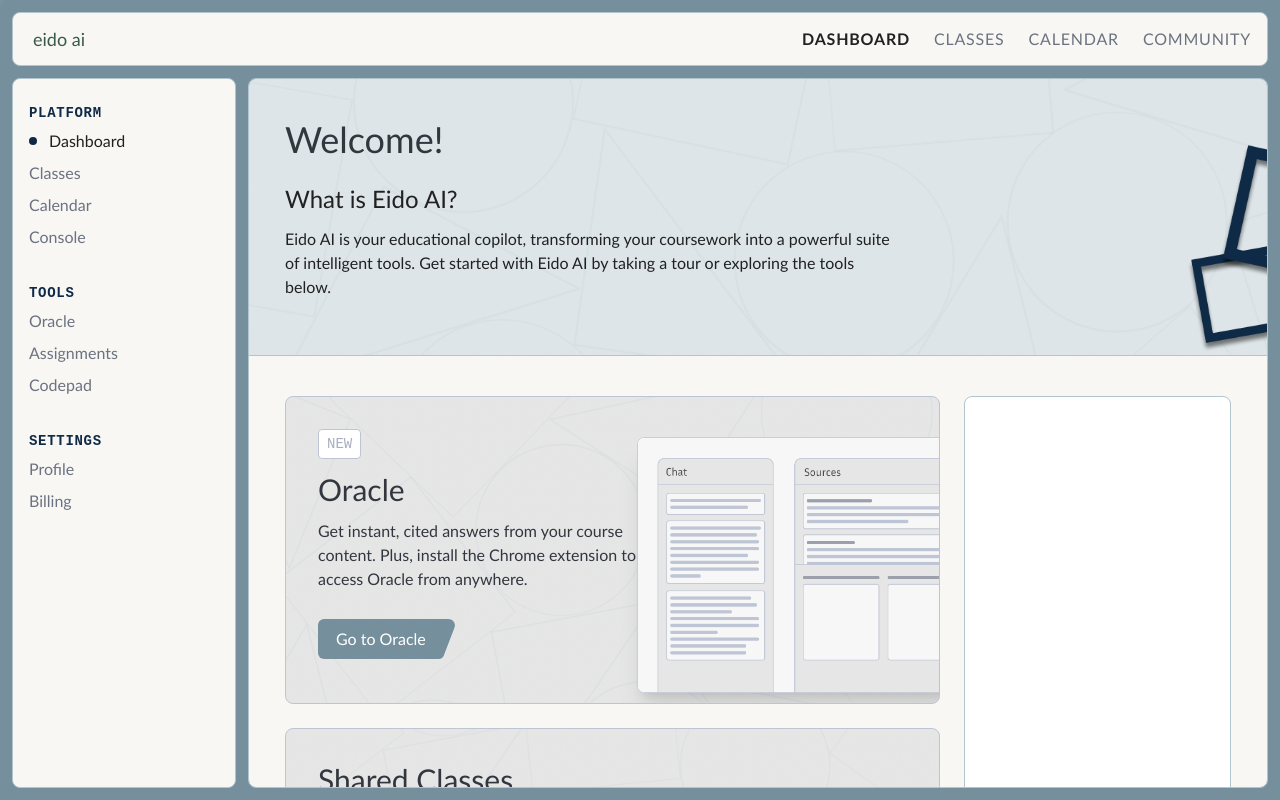
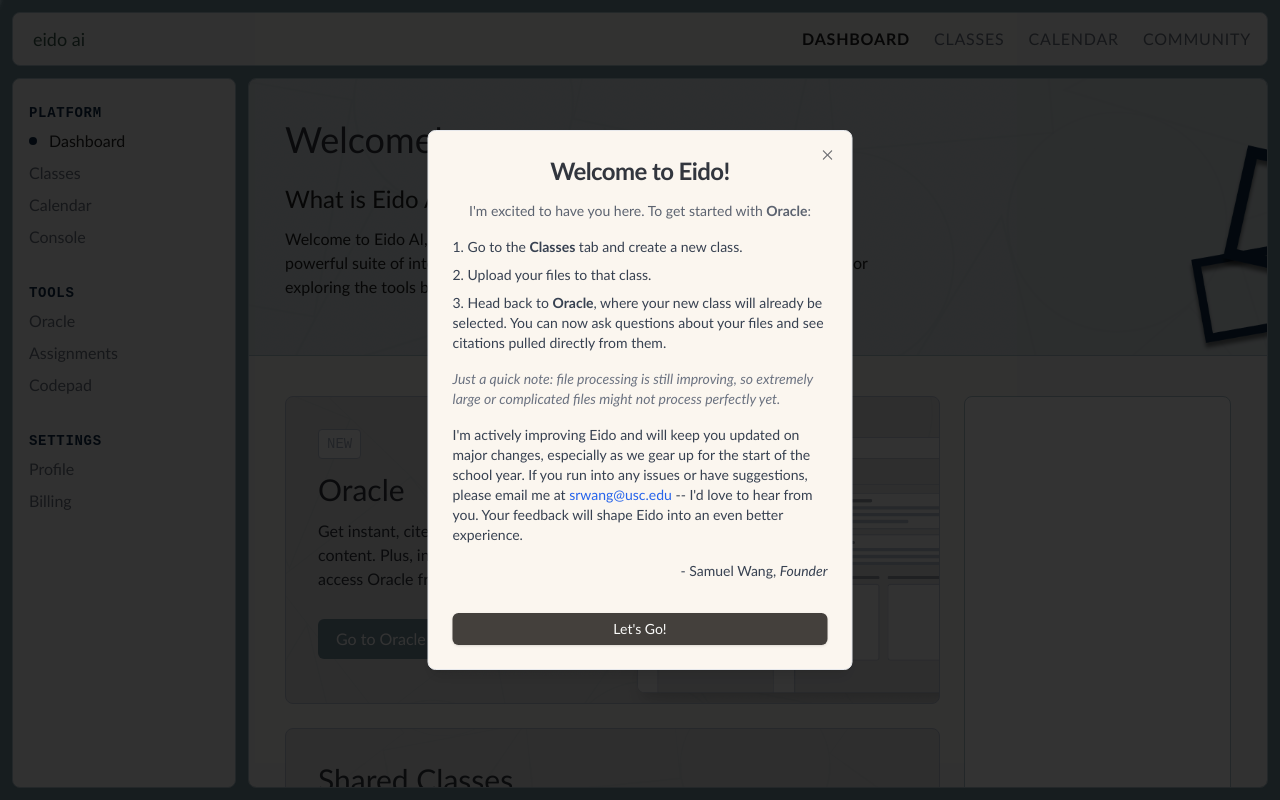
Before and after one commit to SamuelrSun/eido-ai, a React (Vite) app: page / in a window 1280 px wide. Built offline with nearby package versions, Linux system fonts and the light colour scheme.

Commit message:
tutorial

```diff
--- a/src/components/dashboard/WelcomeBanner.tsx
+++ b/src/components/dashboard/WelcomeBanner.tsx
@@ -5,9 +5,10 @@ import type { User } from '@supabase/supabase-js';
 interface WelcomeBannerProps {
   user: User | null;
   profile: { full_name: string | null } | null;
+  onTutorialClick: () => void;
 }
 
-export const WelcomeBanner: React.FC<WelcomeBannerProps> = ({ user, profile }) => {
+export const WelcomeBanner: React.FC<WelcomeBannerProps> = ({ user, profile, onTutorialClick }) => {
   const welcomeName = user ? profile?.full_name?.split(' ')[0] || user.email?.split('@')[0] || 'User' : '';
 
   return (
@@ -19,7 +20,18 @@ export const WelcomeBanner: React.FC<WelcomeBannerProps> = ({ user, profile }) =
           </p>
           <h1 className="text-h5-m lg:text-h4 font-variable font-[420] mb-3 text-volcanic-900">What is Eido AI?</h1>
           <p className="text-p font-body pb-6 text-volcanic-900 md:pb-10">
-          Eido AI is your educational copilot, transforming your coursework into a powerful suite of intelligent tools. Get started with Eido AI by taking a tour or exploring the tools below.
+            Welcome to Eido AI, the educational copilot transforming your coursework into a powerful suite of intelligent tools. Get started with Eido AI by{" "}
+            <a
+              href="#"
+              onClick={(e) => {
+                e.preventDefault();
+                onTutorialClick();
+              }}
+              className="underline"
+            >
+              visiting the tutorial
+            </a>
+            {" "}or exploring the tools below.
           </p>
         </div>
         <div className="hidden items-end md:flex md:w-1/3">
--- /dev/null
+++ b/src/components/dashboard/WelcomePopup.tsx
@@ -0,0 +1,52 @@
+// src/components/dashboard/WelcomePopup.tsx
+import React from 'react';
+import {
+  Dialog,
+  DialogContent,
+  DialogDescription,
+  DialogHeader,
+  DialogTitle,
+} from "@/components/ui/dialog";
+import { Button } from "@/components/ui/button";
+import { Link } from "react-router-dom";
+
+interface WelcomePopupProps {
+  isOpen: boolean;
+  onClose: () => void;
+}
+
+export const WelcomePopup: React.FC<WelcomePopupProps> = ({ isOpen, onClose }) => {
+  return (
+    <Dialog open={isOpen} onOpenChange={onClose}>
+      <DialogContent className="sm:max-w-[425px]">
+        <DialogHeader>
+          <DialogTitle className="text-center text-2xl font-bold">Welcome to Eido!</DialogTitle>
+          <DialogDescription className="text-center pt-2">
+            I'm excited to have you here. To get started with <strong>Oracle</strong>:
+          </DialogDescription>
+        </DialogHeader>
+        <div className="space-y-4 text-sm text-gray-700">
+          <ol className="list-decimal list-inside space-y-2">
+            <li>Go to the <strong>Classes</strong> tab and create a new class.</li>
+            <li>Upload your files to that class.</li>
+            <li>Head back to <strong>Oracle</strong>, where your new class will already be selected. You can now ask questions about your files and see citations pulled directly from them.</li>
+          </ol>
+          <p className="italic text-gray-500">
+            Just a quick note: file processing is still improving, so extremely large or complicated files might not process perfectly yet.
+          </p>
+          <p>
+            I'm actively improving Eido and will keep you updated on major changes, especially as we gear up for the start of the school year. If you run into any issues or have suggestions, please email me at <a href="mailto:srwang@usc.edu" className="text-blue-600 hover:underline">srwang@usc.edu</a> -- I'd love to hear from you. Your feedback will shape Eido into an even better experience.
+          </p>
+          <p className="text-right">
+            - Samuel Wang, <em>Founder</em>
+          </p>
+        </div>
+        <div className="flex justify-center pt-4">
+          <Button onClick={onClose} className="w-full">
+            Let's Go!
+          </Button>
+        </div>
+      </DialogContent>
+    </Dialog>
+  );
+};
--- a/src/pages/DashboardPage.tsx
+++ b/src/pages/DashboardPage.tsx
@@ -8,7 +8,8 @@ import { WelcomeBanner } from '@/components/dashboard/WelcomeBanner';
 import { OracleCard } from '@/components/dashboard/OracleCard';
 import { DashboardCalendar } from '@/components/dashboard/DashboardCalendar';
 import { DashboardSidebar } from '@/components/dashboard/DashboardSidebar';
-import { SharedClassesCard } from '@/components/dashboard/SharedClassesCard'; // <-- IMPORT THE NEW CARD
+import { SharedClassesCard } from '@/components/dashboard/SharedClassesCard';
+import { WelcomePopup } from '@/components/dashboard/WelcomePopup';
 
 const Footer = () => (
   <footer className="w-full px-4 py-6 md:px-9 lg:px-10 border-t border-marble-400 bg-marble-100 flex-shrink-0">
@@ -26,6 +27,7 @@ const DashboardPage = () => {
   const [user, setUser] = useState<User | null>(null);
   const [profile, setProfile] = useState<{ full_name: string | null } | null>(null);
   const { loadPage, loader } = usePageLoader();
+  const [isWelcomePopupOpen, setIsWelcomePopupOpen] = useState(false);
 
   useEffect(() => {
     if (loader) {
@@ -35,6 +37,13 @@ const DashboardPage = () => {
     const fetchUser = async () => {
       const { data: { user } } = await supabase.auth.getUser();
       setUser(user);
+
+      const popupShown = sessionStorage.getItem('eidoWelcomePopupShown');
+
+      if (!user && !popupShown) {
+        setIsWelcomePopupOpen(true);
+        sessionStorage.setItem('eidoWelcomePopupShown', 'true');
+      }
     };
     fetchUser();
 
@@ -77,13 +86,15 @@ const DashboardPage = () => {
     }
   };
 
+  const handleOpenWelcomePopup = () => setIsWelcomePopupOpen(true);
+
   return (
     <MainAppLayout pageTitle="Dashboard | Eido AI">
       <div className="flex h-full w-full justify-self-center md:gap-x-3">
         <DashboardSidebar onLinkClick={handleProtectedLinkClick} />
 
         <main className="flex h-full w-full flex-grow flex-col overflow-y-auto rounded-lg border border-marble-400 bg-marble-100">
-          <WelcomeBanner user={user} profile={profile} />
+          <WelcomeBanner user={user} profile={profile} onTutorialClick={handleOpenWelcomePopup} />
 
           <div className="flex-grow px-4 pb-10 md:px-9 lg:px-10">
             <div className="flex h-full w-full flex-col gap-y-6">
@@ -93,7 +104,7 @@ const DashboardPage = () => {
                 {/* MODIFICATION: This column now contains both cards stacked vertically */}
                 <div className="col-span-10 md:col-span-7 flex flex-col gap-y-6">
                    <OracleCard onClick={() => handleProtectedLinkClick('/oracle')} />
-                   <SharedClassesCard onClick={() => handleProtectedLinkClick('/classes')} />
+                    <SharedClassesCard onClick={() => handleProtectedLinkClick('/classes')} />
                 </div>
                 {/* MODIFICATION: This is now just a placeholder again */}
                 <div className="hidden md:block col-span-3 rounded-lg border border-marble-400 bg-white">
@@ -106,6 +117,10 @@ const DashboardPage = () => {
           <Footer />
         </main>
       </div>
+      <WelcomePopup
+        isOpen={isWelcomePopupOpen}
+        onClose={() => setIsWelcomePopupOpen(false)}
+      />
     </MainAppLayout>
   );
 };
```
Also changed, not shown: repomix-output.txt.
